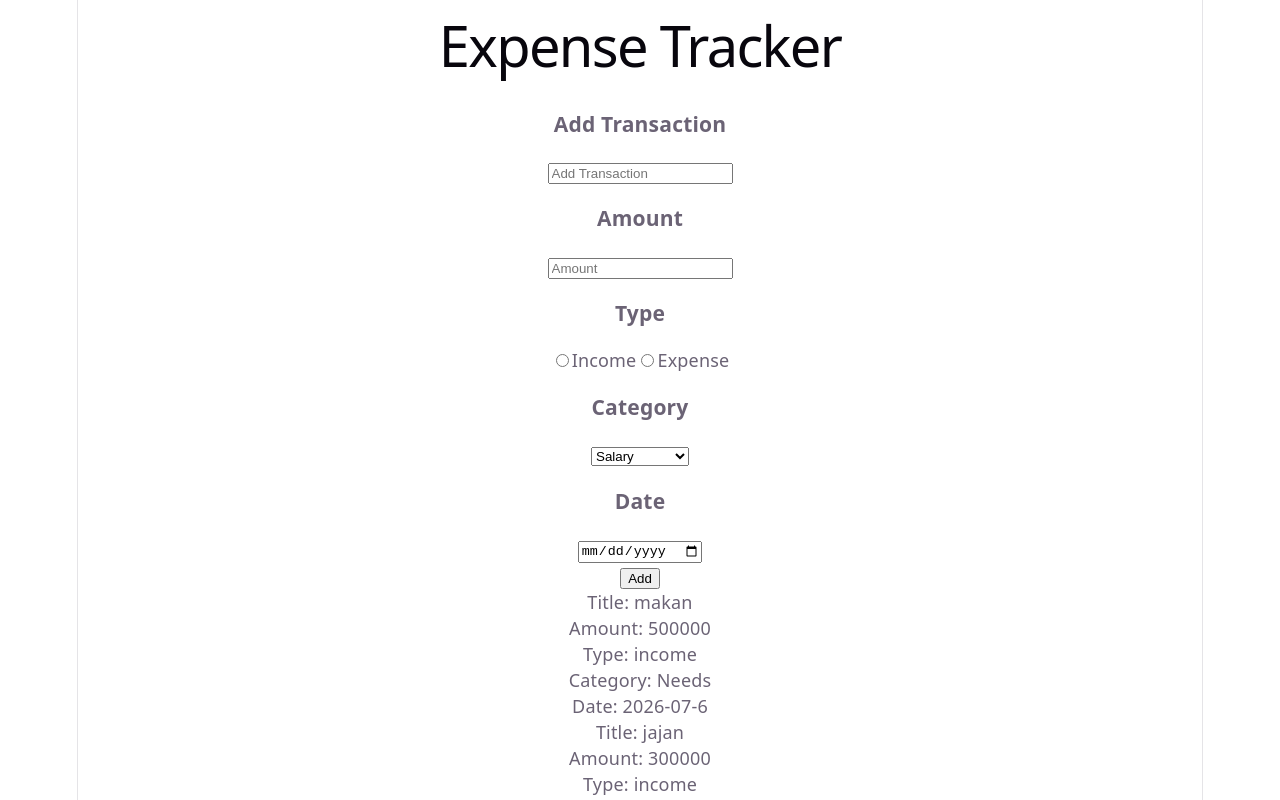
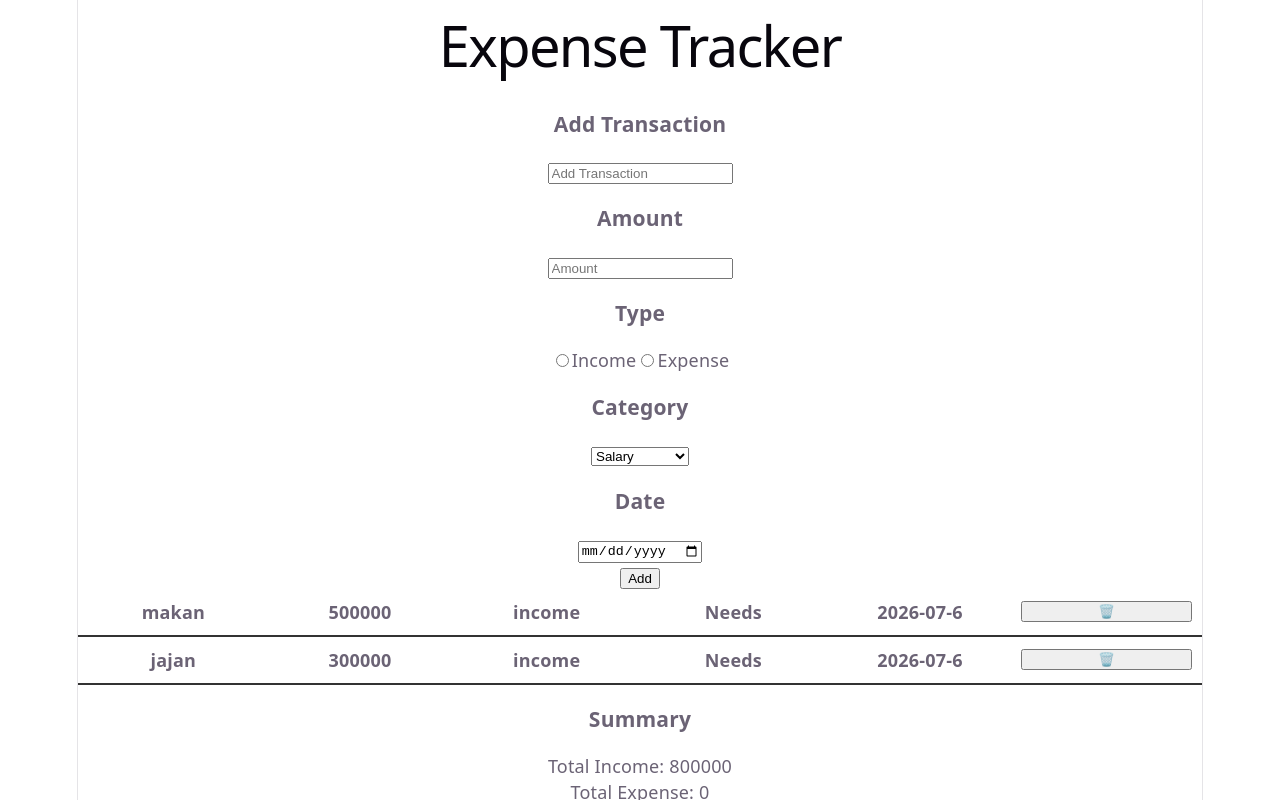
Before and after one commit to dellya-dev/expense-tracker, a React (Vite) app: page / in a window 1280 px wide. Shown: the top 800 px of the page. Built offline with nearby package versions, Linux system fonts and the light colour scheme.

Commit message:
Edit css array list transaction and create delete button

```diff
--- a/src/App.css
+++ b/src/App.css
@@ -1,184 +1,22 @@
-.counter {
-  font-size: 16px;
-  padding: 5px 10px;
-  border-radius: 5px;
-  color: var(--accent);
-  background: var(--accent-bg);
-  border: 2px solid transparent;
-  transition: border-color 0.3s;
-  margin-bottom: 24px;
-
-  &:hover {
-    border-color: var(--accent-border);
-  }
-  &:focus-visible {
-    outline: 2px solid var(--accent);
-    outline-offset: 2px;
-  }
+.transaction-header,
+.transaction-list {
+  display: grid;
+  grid-template-columns: 1fr 1fr 1fr 1fr 1fr 1fr;
+  gap: 16px;
+  align-items: center;
+  padding: 10px;
 }
 
-.hero {
-  position: relative;
-
-  .base,
-  .framework,
-  .vite {
-    inset-inline: 0;
-    margin: 0 auto;
-  }
-
-  .base {
-    width: 170px;
-    position: relative;
-    z-index: 0;
-  }
-
-  .framework,
-  .vite {
-    position: absolute;
-  }
-
-  .framework {
-    z-index: 1;
-    top: 34px;
-    height: 28px;
-    transform: perspective(2000px) rotateZ(300deg) rotateX(44deg) rotateY(39deg)
-      scale(1.4);
-  }
-
-  .vite {
-    z-index: 0;
-    top: 107px;
-    height: 26px;
-    width: auto;
-    transform: perspective(2000px) rotateZ(300deg) rotateX(40deg) rotateY(39deg)
-      scale(0.8);
-  }
+.transaction-header {
+  font-weight: bold;
+  border-bottom: 2px solid #333;
 }
 
-#center {
-  display: flex;
-  flex-direction: column;
-  gap: 25px;
-  place-content: center;
-  place-items: center;
-  flex-grow: 1;
-
-  @media (max-width: 1024px) {
-    padding: 32px 20px 24px;
-    gap: 18px;
-  }
+.transaction-list {
+  border-bottom: 1px solid #ddd;
 }
 
-#next-steps {
-  display: flex;
-  border-top: 1px solid var(--border);
-  text-align: left;
-
-  & > div {
-    flex: 1 1 0;
-    padding: 32px;
-    @media (max-width: 1024px) {
-      padding: 24px 20px;
-    }
-  }
-
-  .icon {
-    margin-bottom: 16px;
-    width: 22px;
-    height: 22px;
-  }
-
-  @media (max-width: 1024px) {
-    flex-direction: column;
-    text-align: center;
-  }
+.transaction-header p,
+.transaction-list p {
+  margin: 0;
 }
-
-#docs {
-  border-right: 1px solid var(--border);
-
-  @media (max-width: 1024px) {
-    border-right: none;
-    border-bottom: 1px solid var(--border);
-  }
-}
-
-#next-steps ul {
-  list-style: none;
-  padding: 0;
-  display: flex;
-  gap: 8px;
-  margin: 32px 0 0;
-
-  .logo {
-    height: 18px;
-  }
-
-  a {
-    color: var(--text-h);
-    font-size: 16px;
-    border-radius: 6px;
-    background: var(--social-bg);
-    display: flex;
-    padding: 6px 12px;
-    align-items: center;
-    gap: 8px;
-    text-decoration: none;
-    transition: box-shadow 0.3s;
-
-    &:hover {
-      box-shadow: var(--shadow);
-    }
-    .button-icon {
-      height: 18px;
-      width: 18px;
-    }
-  }
-
-  @media (max-width: 1024px) {
-    margin-top: 20px;
-    flex-wrap: wrap;
-    justify-content: center;
-
-    li {
-      flex: 1 1 calc(50% - 8px);
-    }
-
-    a {
-      width: 100%;
-      justify-content: center;
-      box-sizing: border-box;
-    }
-  }
-}
-
-#spacer {
-  height: 88px;
-  border-top: 1px solid var(--border);
-  @media (max-width: 1024px) {
-    height: 48px;
-  }
-}
-
-.ticks {
-  position: relative;
-  width: 100%;
-
-  &::before,
-  &::after {
-    content: '';
-    position: absolute;
-    top: -4.5px;
-    border: 5px solid transparent;
-  }
-
-  &::before {
-    left: 0;
-    border-left-color: var(--border);
-  }
-  &::after {
-    right: 0;
-    border-right-color: var(--border);
-  }
-}
--- a/src/App.jsx
+++ b/src/App.jsx
@@ -48,6 +48,10 @@ function App() {
 
   const balance = totalIncome - totalExpense
 
+  function deleteTransaction(id) {
+    setTransactions(transactions.filter((transaction) => transaction.id !== id ))
+  }
+
 
   return (
     <>
@@ -57,6 +61,7 @@ function App() {
       />
       <TransactionsList
         transactions={transactions}
+        deleteTransaction={deleteTransaction}
       />
       <Summary
         totalIncome={totalIncome}
--- a/src/components/TransactionsItem.jsx
+++ b/src/components/TransactionsItem.jsx
@@ -1,13 +1,16 @@
-function TransactionsItem({ transaction }) {
+import '../App.css'
+
+function TransactionsItem({ transaction, deleteTransaction }) {
 
   return(
     <>
-      <div>
-          <p>Title: {transaction.title}</p>
-          <p>Amount: {transaction.amount}</p>
-          <p>Type: {transaction.type}</p>
-          <p>Category: {transaction.category}</p>
-          <p>Date: {transaction.date}</p>
+      <div className="transaction-header">
+          <p>{transaction.title}</p>
+          <p>{transaction.amount}</p>
+          <p>{transaction.type}</p>
+          <p>{transaction.category}</p>
+          <p>{transaction.date}</p>
+          <button onClick={() => deleteTransaction(transaction.id)}>🗑️</button>
       </div>
     </>
   )
--- a/src/components/TransactionsList.jsx
+++ b/src/components/TransactionsList.jsx
@@ -1,6 +1,7 @@
 import TransactionsItem from "./TransactionsItem"
+import '../App.css'
 
-function TransactionsList({ transactions }) {
+function TransactionsList({ transactions, deleteTransaction }) {
 
   return(
     <>
@@ -9,6 +10,7 @@ function TransactionsList({ transactions }) {
           <TransactionsItem
             key={transaction.id}
             transaction={transaction}
+            deleteTransaction={deleteTransaction}
           />
         )
       })}</div>
```
